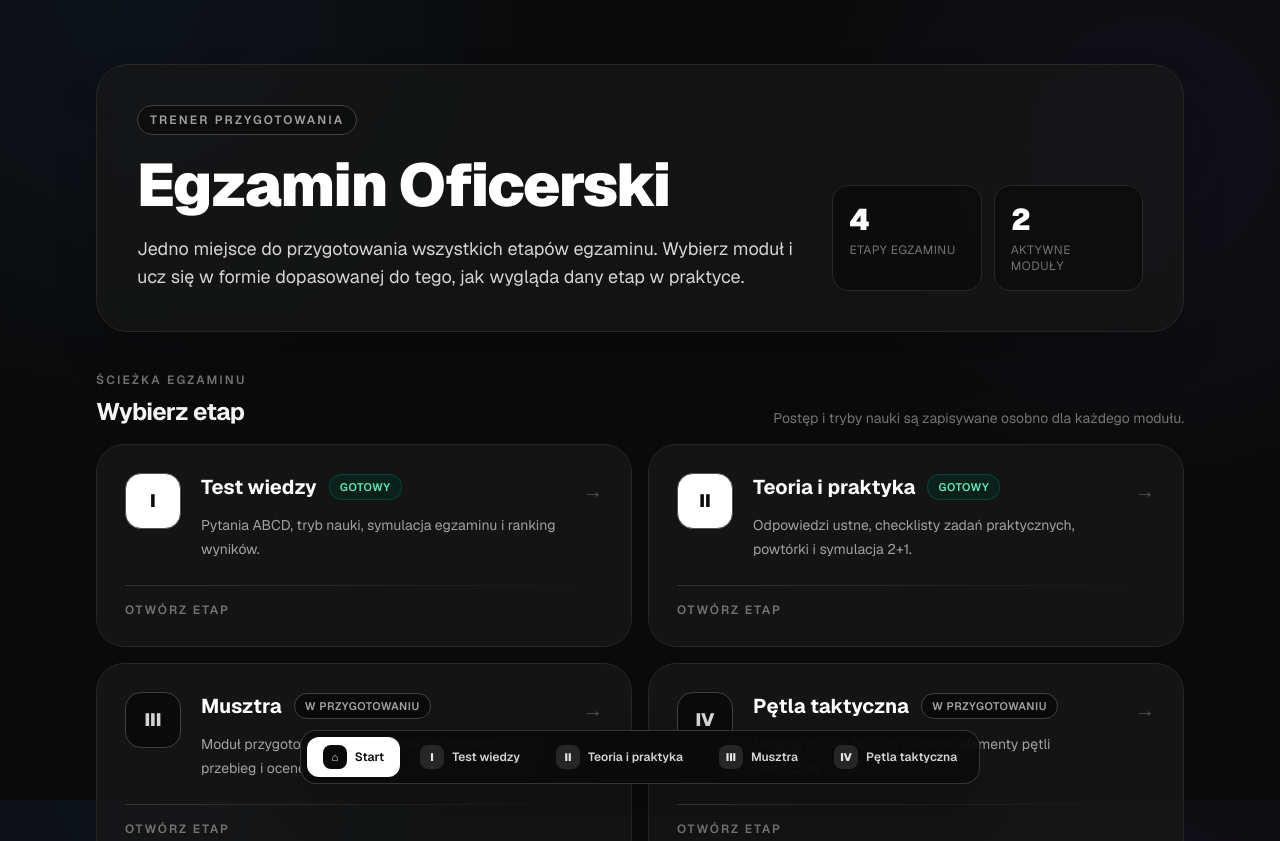
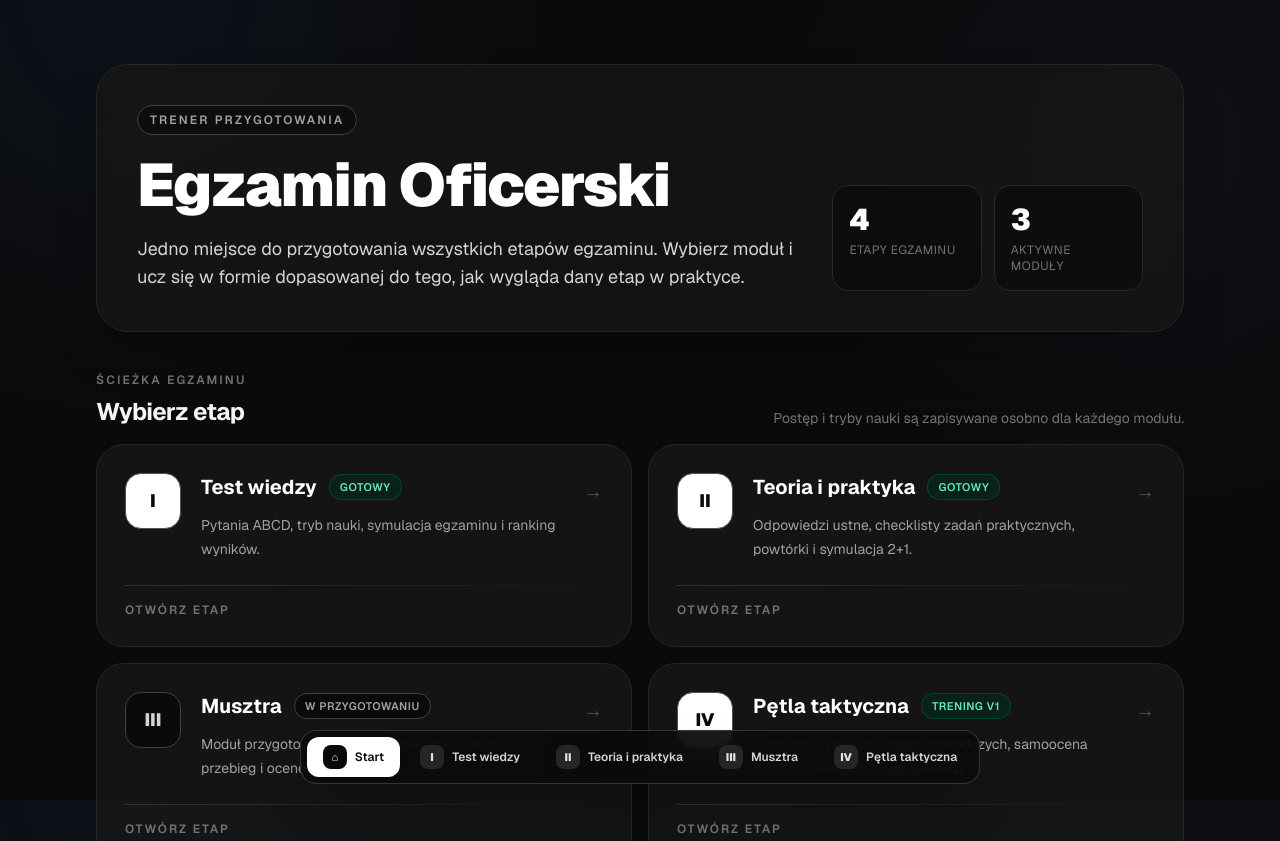
Before and after one commit to malker15/Egzamin-Oficerski, a Next.js app: page / in a window 1280 px wide. Shown: the top 841 px of the page. Built offline with nearby package versions, Linux system fonts and the light colour scheme.

Commit message:
Mark Stage IV trainer as active

```diff
--- a/app/page.tsx
+++ b/app/page.tsx
@@ -29,9 +29,9 @@
     href: "/stage4",
     roman: "IV",
     title: "Pętla taktyczna",
-    description: "Miejsce na Call for Fire i kolejne elementy pętli taktycznej.",
-    status: "W przygotowaniu",
-    ready: false,
+    description: "Trenażer wykonania zadań dowódczych, samoocena 80/20 i trening bez podpowiedzi.",
+    status: "Trening v1",
+    ready: true,
   },
 ];
 
@@ -59,7 +59,7 @@
                 <div className="mt-1 text-xs uppercase tracking-wider text-neutral-500">Etapy egzaminu</div>
               </div>
               <div className="rounded-2xl border border-neutral-800 bg-neutral-950/70 p-4">
-                <div className="text-3xl font-black text-white">2</div>
+                <div className="text-3xl font-black text-white">3</div>
                 <div className="mt-1 text-xs uppercase tracking-wider text-neutral-500">Aktywne moduły</div>
               </div>
             </div>
```
